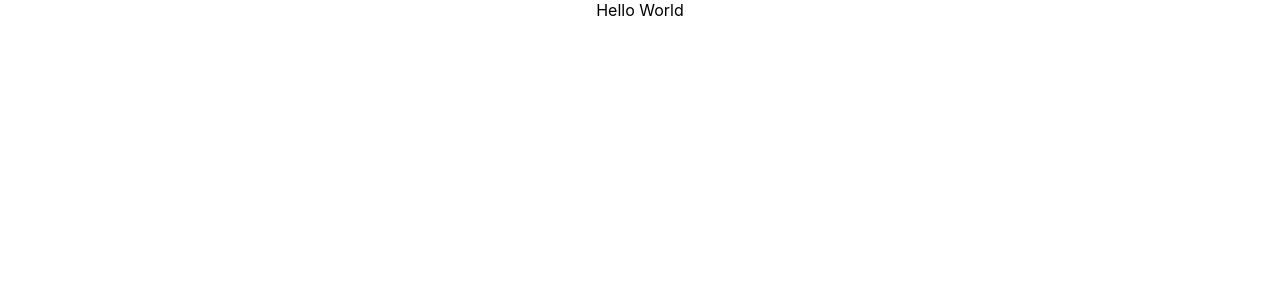
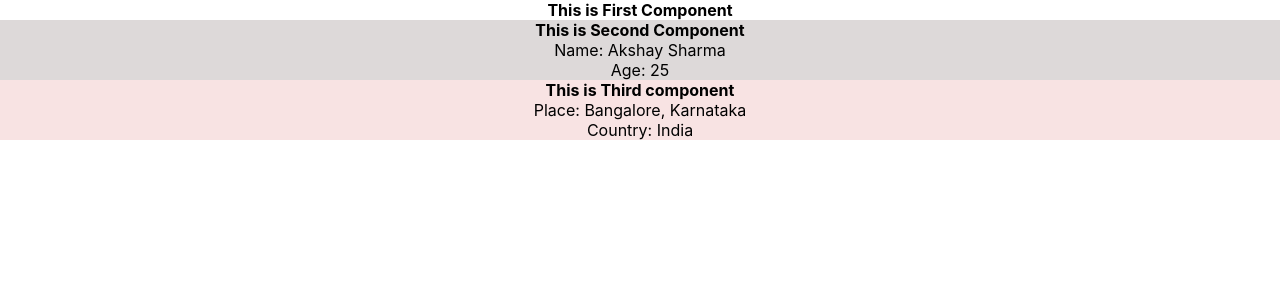
Before and after one commit to preav/react-hooks, a React (Create React App) app: page / in a window 1280 px wide. Shown: the top 300 px of the page. Built offline with nearby package versions, Linux system fonts and the light colour scheme.

Commit message:
added useContext hook

```diff
--- a/src/App.css
+++ /dev/null
@@ -1,3 +0,0 @@
-.App {
-  text-align: center;
-}
--- a/src/App.js
+++ b/src/App.js
@@ -1,8 +1,29 @@
-import React from "react";
-import "./App.css";
+import React, { useState } from "react";
+import First from "./component/First";
+import { UserProvider, AddressProvider } from "./context";
 
 function App() {
-  return <div className="App">Hello World</div>;
+  const [name] = useState({
+    fname: "Akshay",
+    lname: "Sharma",
+    age: 25,
+  });
+
+  const [place] = useState({
+    city: "Bangalore",
+    state: "Karnataka",
+    country: "India",
+  });
+
+  return (
+    <div className="App">
+      <UserProvider value={name}>
+        <AddressProvider value={place}>
+          <First />
+        </AddressProvider>
+      </UserProvider>
+    </div>
+  );
 }
 
 export default App;
--- /dev/null
+++ b/src/component/First.js
@@ -0,0 +1,13 @@
+import React from "react";
+import Second from "./Second";
+
+function First() {
+  return (
+    <div>
+      <b>This is First Component</b>
+      <Second />
+    </div>
+  );
+}
+
+export default First;
--- /dev/null
+++ b/src/component/Second.js
@@ -0,0 +1,19 @@
+import React, { useContext } from "react";
+import Third from "./Third";
+import { UserContext } from "../context";
+
+function Second() {
+  const user = useContext(UserContext);
+  return (
+    <div className="second">
+      <b>This is Second Component</b>
+      <div>
+        Name: {user.fname} {user.lname}
+      </div>
+      <div>Age: {user.age}</div>
+      <Third />
+    </div>
+  );
+}
+
+export default Second;
--- /dev/null
+++ b/src/component/Third.js
@@ -0,0 +1,17 @@
+import React, { useContext } from "react";
+import { AddressContext } from "../context";
+
+function Third() {
+  const place = useContext(AddressContext);
+  return (
+    <div className="third">
+      <b>This is Third component</b>
+      <div>
+        Place: {place.city}, {place.state}
+      </div>
+      <div>Country: {place.country}</div>
+    </div>
+  );
+}
+
+export default Third;
--- /dev/null
+++ b/src/context.js
@@ -0,0 +1,7 @@
+import { createContext } from "react";
+
+export const UserContext = createContext();
+export const AddressContext = createContext();
+
+export const UserProvider = UserContext.Provider;
+export const AddressProvider = AddressContext.Provider;
--- a/src/index.css
+++ b/src/index.css
@@ -1,13 +1,25 @@
 body {
   margin: 0;
-  font-family: -apple-system, BlinkMacSystemFont, 'Segoe UI', 'Roboto', 'Oxygen',
-    'Ubuntu', 'Cantarell', 'Fira Sans', 'Droid Sans', 'Helvetica Neue',
+  font-family: -apple-system, BlinkMacSystemFont, "Segoe UI", "Roboto", "Oxygen",
+    "Ubuntu", "Cantarell", "Fira Sans", "Droid Sans", "Helvetica Neue",
     sans-serif;
   -webkit-font-smoothing: antialiased;
   -moz-osx-font-smoothing: grayscale;
 }
 
 code {
-  font-family: source-code-pro, Menlo, Monaco, Consolas, 'Courier New',
+  font-family: source-code-pro, Menlo, Monaco, Consolas, "Courier New",
     monospace;
 }
+
+.App {
+  text-align: center;
+}
+
+.second {
+  background-color: rgb(221, 217, 217);
+}
+
+.third {
+  background-color: rgb(248, 227, 227);
+}
```
Also changed, not shown: 2 other files (tests, documents, lock files or other folders).
